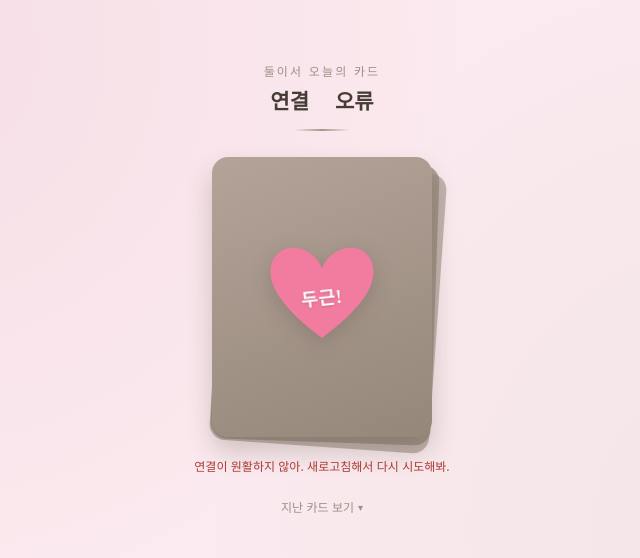
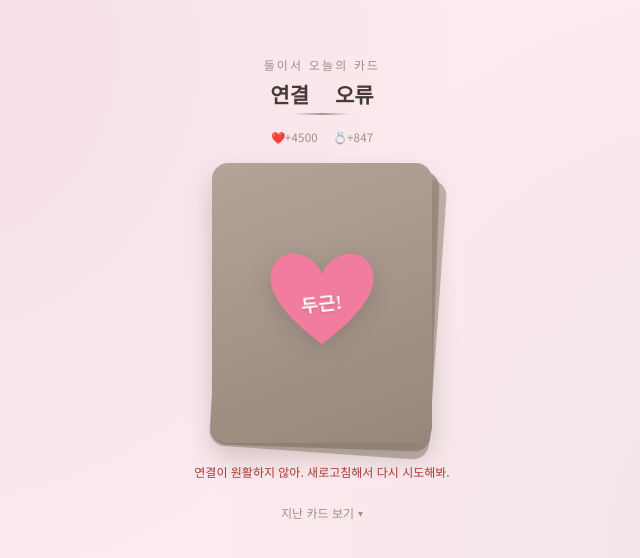
Before and after one commit to sssssseul/Together, a website: page index.html in a window 1280 px wide. Shown: the part 108-666 px from the top of the page, without its empty margins (318-958 px from the left). Drawn offline with Linux system fonts and the light colour scheme; no server answers; a web font is replaced by a local one.

Commit message:
Update index.html

```diff
--- a/index.html
+++ b/index.html
@@ -45,10 +45,20 @@
     font-weight:500;
   }
   h1{
-    margin:0 0 14px;
+    margin:0 0 4px;
     font-family:'Gowun Batang', 'Apple Color Emoji','Segoe UI Emoji','Noto Color Emoji', serif;
     font-size:21px;
     font-weight:700;
+  }
+  .dday-line{
+    margin:0 0 18px;
+    font-size:11.5px;
+    color:var(--ink-soft);
+    letter-spacing:.02em;
+  }
+  .dday-line .sep{
+    margin:0 6px;
+    opacity:.5;
   }
   .update-badge{
     appearance:none;
@@ -85,7 +95,7 @@
   }
 
   .rule{
-    width:56px; height:2px; margin:0 auto 26px;
+    width:56px; height:2px; margin:0 auto 14px;
     background:linear-gradient(90deg, transparent, var(--accent), transparent);
   }
 
@@ -430,6 +440,7 @@
   <h1 id="dateLabel">-</h1>
   <button class="update-badge" id="updateBadge" type="button" hidden>새 후기가 있어요</button>
   <div class="rule"></div>
+  <p class="dday-line" id="ddayLine"></p>
 
   <div class="stage" id="stage">
     <div class="deck-shadow"><span></span><span></span></div>
@@ -535,6 +546,7 @@
   const promptText = document.getElementById('promptText');
   const dateMark = document.getElementById('dateMark');
   const dateLabel = document.getElementById('dateLabel');
+  const ddayLine = document.getElementById('ddayLine');
   const updateBadge = document.getElementById('updateBadge');
   const alreadyNote = document.getElementById('alreadyNote');
   const errorNote = document.getElementById('errorNote');
@@ -1100,6 +1112,31 @@
     if(historyList.hidden){ historyToggle.click(); }
   });
 
+  const MEET_DATE = '2014-03-23';
+  const MARRY_DATE = '2024-03-23';
+
+  function daysBetween(startStr, endStr){
+    const start = new Date(startStr + 'T00:00:00Z');
+    const end = new Date(endStr + 'T00:00:00Z');
+    return Math.round((end - start) / 86400000);
+  }
+
+  function localTodayStr(){
+    const d = new Date();
+    return `${d.getFullYear()}-${pad(d.getMonth()+1)}-${pad(d.getDate())}`;
+  }
+
+  function renderDday(){
+    const today = localTodayStr();
+    const meetDays = daysBetween(MEET_DATE, today) + 1;
+    const marryDays = daysBetween(MARRY_DATE, today) + 1;
+    ddayLine.innerHTML =
+      `❤️+${meetDays}` +
+      `<span class="sep">  </span>` +
+      `💍+${marryDays}`;
+    applyEmoji(ddayLine);
+  }
+
   async function init(){
     try{
       const status = await fetchJSON('/api/status');
@@ -1117,6 +1154,7 @@
     }
   }
 
+  renderDday();
   init();
 })();
 </script>
```
